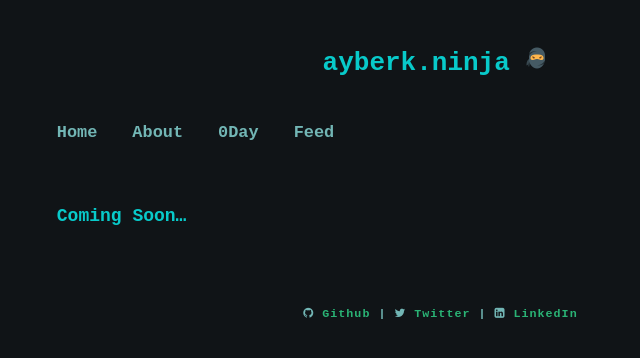
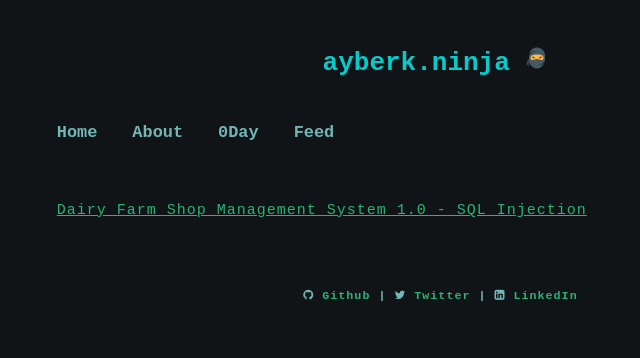
Before and after one commit to mhmtayberk/ayberkninja.github.io, a Jekyll site: the page built from zeroDay.md, in a window 1280 px wide. Shown: the top 358 px of the page, without its empty margins (204-844 px from the left). Built offline with Jekyll 4.4.1, drawn with Linux system fonts in a browser that asks for light colours.

Commit message:
Update zeroDay.md

```diff
--- a/zeroDay.md
+++ b/zeroDay.md
@@ -4,4 +4,4 @@ layout: zeroDay
 permalink: /zeroDay/
 ---
 
-## Coming Soon...
+<a href="https://cxsecurity.com/issue/WLB-2020120132" target="_blank">Dairy Farm Shop Management System 1.0 - SQL Injection</a>
```
